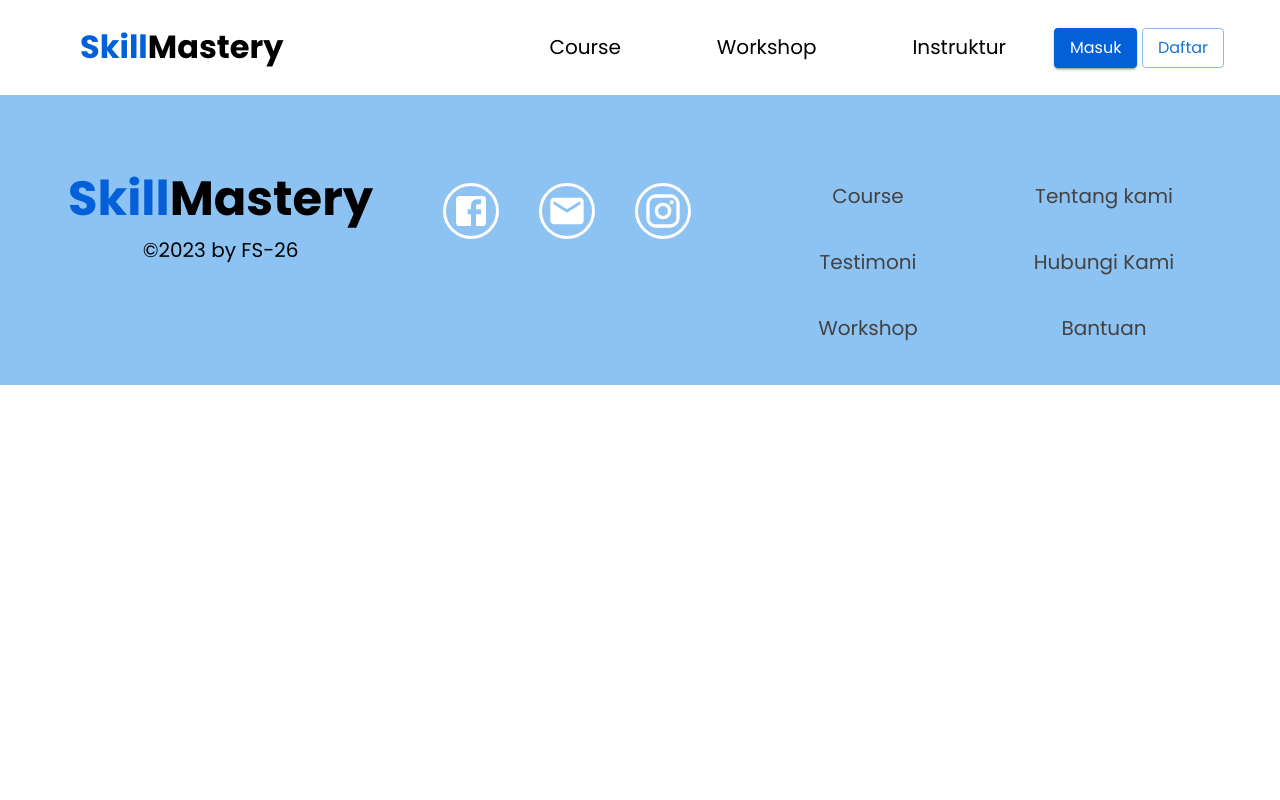
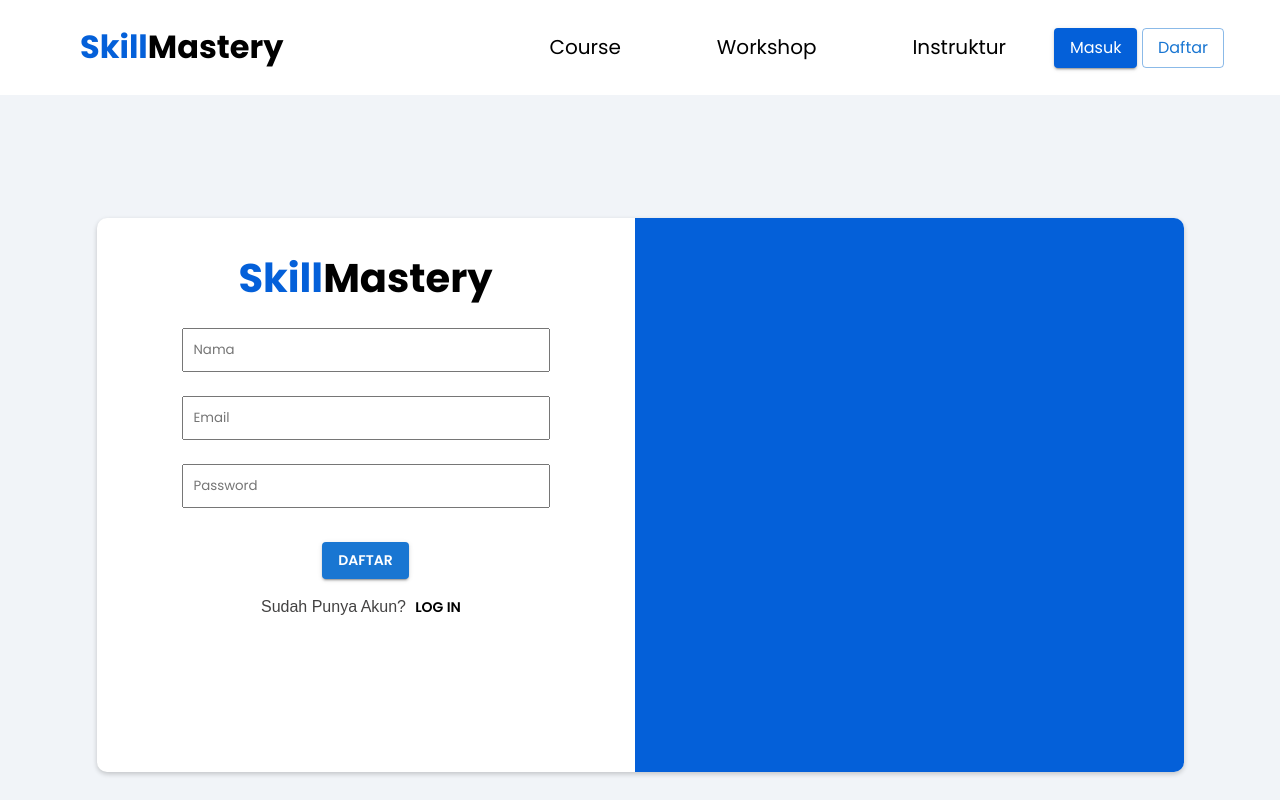
Before and after one commit to tugas-akhir-fs26/FE-SkillMastery, a React (Vite) app: page /login in a window 1280 px wide. Shown: the top 800 px of the page. Built offline with nearby package versions, Linux system fonts and the light colour scheme.

Commit message:
tambah logic register

```diff
--- a/src/App.jsx
+++ b/src/App.jsx
@@ -18,6 +18,7 @@ import Setting from './pages/setting';
 import Instruktur from './pages/instruktur';
 import React from 'react';
 import CourseDetail from './pages/courseDetail';
+import Login from './components/login/login';
 
 const theme = createTheme({
   typography: {
@@ -48,6 +49,7 @@ function App() {
         <Route path="/setting" element={<Setting />}></Route>
         <Route path="/instruktur" element={<Instruktur />} />
         <Route path="/course-detail" element={<CourseDetail />} />
+        <Route path="/login" element={<Login />} />
       </Routes>
       <Footer />
     </ThemeProvider>
--- a/src/components/cregister.jsx
+++ b/src/components/cregister.jsx
@@ -1,53 +1,64 @@
-import React, { useState } from 'react';
-import { useNavigate } from 'react-router-dom';
-import '../css/register.css';
-import axios from 'axios';
-import Validation from './cregistervalidation';
-import SVGImage from './images/register.svg';
-import EyeClosed from './images/eyeclosedicon.svg';
-import EyeOpen from './images/eyeopenicon.svg';
-import Stack from '@mui/material/Stack';
-import Button from '@mui/material/Button';
-import Typography from '@mui/material/Typography';
+import React, { useState } from "react";
+import { useNavigate } from "react-router-dom";
+import "../css/register.css";
+import axios from "axios";
+import Validation from "./cregistervalidation";
+import SVGImage from "./images/register.svg";
+import Stack from "@mui/material/Stack";
+import Button from "@mui/material/Button";
+import Typography from "@mui/material/Typography";
+import { Alert, Backdrop, CircularProgress } from "@mui/material";
 
 function Register() {
   const navigate = useNavigate();
+  const [loading, setLoading] = useState(false);
+  const [open, setOpen] = React.useState(true);
+  const [message, setMessage] = React.useState("");
   const [values, setValues] = useState({
-    name: '',
-    email: '',
-    password: '',
+    name: "",
+    email: "",
+    password: "",
   });
 
   const [errors, setErrors] = useState({});
   const handleInput = (event) => {
-    setValues((prev) => ({ ...prev, [event.target.name]: [event.target.value] }));
+    setValues((prev) => ({
+      ...prev,
+      [event.target.name]: event.target.value,
+    }));
   };
 
   const handleSubmit = async (event) => {
     event.preventDefault();
-    setErrors(Validation(values));
-    const { name, email, password } = values;
-
-    if (Object.values(errors).some((error) => error !== '')) {
-      console.log('Ada field yang belum terisi');
+    setLoading(true);
+    if (Object.values(errors).some((error) => error !== "")) {
+      console.log("Ada field yang belum terisi");
       return;
     }
 
+
     try {
-      const response = await fetch('https://6528c37e931d71583df26ee3.mockapi.io/users', {
-        method: 'POST',
-        headers: {
-          Accept: 'application/json',
-          'Content-Type': 'application/json',
-        },
-        body: JSON.stringify({ name, email, password }),
-      });
+      const response = await axios.post(
+        "https://skillmastery.adaptable.app/auth/register",
+        {
+          Name: values.name,
+          email: values.email,
+          password: values.password,
+        }
+      );
 
-      const responseData = await response.json();
-
-      console.log(responseData);
+      if (response.status >= 200 && response.status < 300) {
+        setOpen(false);
+        setLoading(false);
+        setMessage(response.data.message);
+        setValues({
+          name : "",
+          email : "",
+          password : ""
+        })
+      }
     } catch (error) {
-      console.error('Error during fetch:', error);
+      console.error("Error during fetch:", error);
     }
   };
 
@@ -60,47 +71,93 @@ function Register() {
               <span>Skill</span>
               <span>Mastery</span>
             </h1>
-            <form id="regis-form" onSubmit={handleSubmit}>
+            <form
+              id="regis-form"
+              onSubmit={handleSubmit}
+              style={{ position: "relative" }}
+            >
+              {loading ? (
+                <Backdrop
+                  sx={{
+                    color: "#fff",
+                    zIndex: (theme) => theme.zIndex.drawer + 1,
+                  }}
+                  open={open}
+                >
+                  <CircularProgress color="inherit" />
+                </Backdrop>
+              ) : (
+                ""
+              )}
               <div className="input-form">
                 <label htmlFor="name"></label>
-                <input type="text" id="name" placeholder="Nama" name="name" onChange={handleInput} />
-                <div className="textalert">{errors.name && <span>{errors.name}</span>}</div>
+                <input
+                  type="text"
+                  id="name"
+                  placeholder="Nama"
+                  name="name"
+                  value={values.name}
+                  onChange={handleInput}
+                />
+                <div className="textalert">
+                  {errors.name && <span>{errors.name}</span>}
+                </div>
               </div>
               <div className="input-form">
                 <label htmlFor="email"></label>
-                <input type="email" id="email" placeholder="Email" name="email" onChange={handleInput} />
-                <div className="textalert">{errors.email && <span>{errors.email}</span>}</div>
+                <input
+                  type="email"
+                  id="email"
+                  placeholder="Email"
+                  name="email"
+                  value={values.email}
+                  onChange={handleInput}
+                />
+                <div className="textalert">
+                  {errors.email && <span>{errors.email}</span>}
+                </div>
               </div>
               <div className="input-form">
                 <div className="input-password">
                   <label htmlFor="password"></label>
-                  <input type="password" id="password" placeholder="Password" name="password" onChange={handleInput} />
-                  <div>{errors.password && <span className="textalert">{errors.password}</span>}</div>
+                  <input
+                    type="password"
+                    id="password"
+                    placeholder="Password"
+                    name="password"
+                    value={values.password}
+                    onChange={handleInput}
+                  />
+                  <div>
+                    {errors.password && (
+                      <span className="textalert">{errors.password}</span>
+                    )}
+                  </div>
                 </div>
               </div>
               <div className="button">
                 <Stack spacing={2} direction="row">
-                  <Button
-                    variant="contained"
-                    onClick={() => {
-                      navigate('/homepage');
-                    }}
-                    onSubmit={handleSubmit}
-                  >
+                  <Button variant="contained" onClick={handleSubmit}>
                     Daftar
                   </Button>
                 </Stack>
               </div>
             </form>
-            <p style={{ display: 'flex', justifyContent: 'center', alignItems: 'center' }}>
+            <p
+              style={{
+                display: "flex",
+                justifyContent: "center",
+                alignItems: "center",
+              }}
+            >
               Sudah Punya Akun?
               <Stack spacing={2} direction="row">
                 <Button
                   variant="text"
                   onClick={() => {
-                    navigate('/login');
+                    navigate("/login");
                   }}
-                  style={{ color: 'black' }}
+                  style={{ color: "black" }}
                 >
                   Log in
                 </Button>
--- a/src/components/login/login.jsx
+++ b/src/components/login/login.jsx
@@ -0,0 +1,149 @@
+import React, { useState } from "react";
+import { useNavigate } from "react-router-dom";
+import "./register.css";
+import axios from "axios";
+import Validation from "../cregistervalidation";
+import Stack from "@mui/material/Stack";
+import Button from "@mui/material/Button";
+
+export default function Login() {
+  const navigate = useNavigate();
+  const [values, setValues] = useState({
+    name: "",
+    email: "",
+    password: "",
+  });
+
+  const [errors, setErrors] = useState({});
+  const handleInput = (event) => {
+    setValues((prev) => ({
+      ...prev,
+      [event.target.name]: [event.target.value],
+    }));
+  };
+
+  const handleSubmit = async (event) => {
+    event.preventDefault();
+    setErrors(Validation(values));
+    const { name, email, password } = values;
+
+    if (Object.values(errors).some((error) => error !== "")) {
+      console.log("Ada field yang belum terisi");
+      return;
+    }
+
+    try {
+      axios({
+        method : "POST",
+        url : "https://skillmastery.adaptable.app/auth/register",
+        data : {
+          Name : name,
+          email : email,
+          password : password
+        }
+      })
+        .then(function (response) {
+          console.log(response);
+        })
+        .catch(function (error) {
+          console.log(error);
+        });
+    } catch (error) {
+      console.error("Error during fetch:", error);
+    }
+  };
+
+  return (
+    <div className="body">
+      <div className="container">
+        <div className="register-container">
+          <div className="register-form">
+            <h1 className="logo-title">
+              <span>Skill</span>
+              <span>Mastery</span>
+            </h1>
+            <form id="regis-form" onSubmit={handleSubmit}>
+              <div className="input-form">
+                <label htmlFor="name"></label>
+                <input
+                  type="text"
+                  id="name"
+                  placeholder="Nama"
+                  name="name"
+                  onChange={handleInput}
+                />
+                <div className="textalert">
+                  {errors.name && <span>{errors.name}</span>}
+                </div>
+              </div>
+              <div className="input-form">
+                <label htmlFor="email"></label>
+                <input
+                  type="email"
+                  id="email"
+                  placeholder="Email"
+                  name="email"
+                  onChange={handleInput}
+                />
+                <div className="textalert">
+                  {errors.email && <span>{errors.email}</span>}
+                </div>
+              </div>
+              <div className="input-form">
+                <div className="input-password">
+                  <label htmlFor="password"></label>
+                  <input
+                    type="password"
+                    id="password"
+                    placeholder="Password"
+                    name="password"
+                    onChange={handleInput}
+                  />
+                  <div>
+                    {errors.password && (
+                      <span className="textalert">{errors.password}</span>
+                    )}
+                  </div>
+                </div>
+              </div>
+              <div className="button">
+                <Stack spacing={2} direction="row">
+                  <Button
+                    variant="contained"
+                    onClick={() => {
+                      navigate("/homepage");
+                    }}
+                    onSubmit={handleSubmit}
+                  >
+                    Daftar
+                  </Button>
+                </Stack>
+              </div>
+            </form>
+            <p
+              style={{
+                display: "flex",
+                justifyContent: "center",
+                alignItems: "center",
+              }}
+            >
+              Sudah Punya Akun?
+              <Stack spacing={2} direction="row">
+                <Button
+                  variant="text"
+                  onClick={() => {
+                    navigate("/login");
+                  }}
+                  style={{ color: "black" }}
+                >
+                  Log in
+                </Button>
+              </Stack>
+            </p>
+          </div>
+        </div>
+        <div className="img-container"></div>
+      </div>
+    </div>
+  );
+}
--- /dev/null
+++ b/src/components/login/register.css
@@ -0,0 +1,248 @@
+.body {
+  margin: 0;
+  padding: 0;
+  display: flex;
+  justify-content: center;
+  align-items: center;
+  height: 100vh;
+  background-color: #f1f4f8;
+}
+
+.container {
+  width: 1087px; /* Mengatur lebar container */
+  height: 554px;
+  display: flex;
+  background-color: #ffffff;
+  border-radius: 10px;
+  box-shadow: 0 2px 5px rgba(0, 0, 0, 0.2);
+  overflow: hidden;
+}
+
+.register-container {
+  width: 538px;
+  height: 554px;
+  display: flex;
+  justify-content: center;
+}
+
+.register-container h1 {
+  padding-top: 30px;
+  font-size: 40px;
+  font-weight: bold;
+  font-family: 'Poppins', sans-serif;
+  text-align: center;
+}
+
+.logo-title span:nth-child(1) {
+  color: #0460d9;
+}
+
+.logo-title span:nth-child(2) {
+  color: #000000;
+}
+
+/* Input Daftar */
+.input-form {
+  padding-top: 20px;
+  border-radius: 2px;
+  width: auto;
+  height: 3rem;
+}
+
+.input-form #name,
+.input-form #email,
+.input-form #password {
+  width: 364px;
+  height: 40px;
+  text-indent: 10px;
+}
+
+.input-password {
+  position: relative;
+}
+
+.input-form .error {
+  /* padding-top: 1px; */
+  width: auto;
+  height: 1px;
+}
+
+.toggle-password {
+  position: absolute;
+  right: 10px;
+  top: 50%;
+  transform: translateY(-50%);
+  cursor: pointer;
+}
+
+/* Tombol Daftar */
+.button {
+  display: flex;
+  justify-content: center;
+  padding-top: 30px;
+}
+
+.button .btn {
+  background-color: #1890ff;
+  border-radius: 2px;
+  font-size: 16px;
+  font-weight: bold;
+  border: none;
+  width: 114px;
+  height: 40px;
+  color: #ffffff;
+  cursor: pointer;
+}
+
+.button .btn:hover {
+  background-color: #0460d9;
+}
+
+p {
+  padding-top: 10px;
+  text-align: center;
+  color: #434242;
+  font-family: Arial, Helvetica, sans-serif;
+}
+
+p a {
+  text-decoration: none;
+  color: #000000;
+}
+
+.img-container {
+  width: 549px;
+  height: 554px;
+  display: flex;
+  background-color: #0460d9;
+  justify-content: center;
+  align-items: center;
+}
+
+.error-message {
+  display: none;
+  color: red;
+  font-size: 14px;
+  padding: 1px;
+  margin: 1px;
+}
+
+button#closeButton {
+  background-color: #0460d9;
+  border: none;
+  color: #fff;
+  padding: 10px 20px;
+  border-radius: 5px;
+  cursor: pointer;
+  margin-top: 10px;
+}
+
+button#closeButton:hover {
+  background-color: #0460d9;
+}
+
+.modal {
+  display: none;
+  position: fixed;
+  top: 0;
+  left: 0;
+  width: 100%;
+  height: 100%;
+  background-color: rgba(0, 0, 0, 0.5);
+  font-family: Arial, Helvetica, sans-serif;
+  text-align: center;
+}
+
+.modal-content {
+  position: absolute;
+  top: 50%;
+  left: 50%;
+  transform: translate(-50%, -50%);
+  background-color: #fff;
+  padding: 20px;
+  border-radius: 5px;
+  box-shadow: 0 2px 10px rgba(0, 0, 0, 0.2);
+}
+
+.success-close {
+  display: none;
+}
+
+.modal-content .success-button {
+  background-color: #1890ff;
+  border-radius: 2px;
+  font-size: 16px;
+  font-weight: bold;
+  border: none;
+  width: 114px;
+  height: 40px;
+  color: #ffffff;
+  cursor: pointer;
+}
+
+.close {
+  position: absolute;
+  top: 10px;
+  right: 10px;
+  font-size: 24px;
+  cursor: pointer;
+}
+
+/* Aturan CSS standar di sini */
+
+/* Aturan CSS responsif untuk lebar layar <= 768px */
+@media screen and (max-width: 768px) {
+  .container {
+    display: flex;
+    flex-direction: column;
+    align-items: center;
+    text-align: center;
+    width: 500px;
+  }
+
+  .register-container {
+    width: 100%;
+  }
+
+  .img-container {
+    display: none;
+  }
+
+  .register-form {
+    width: 100%;
+    max-width: 100%;
+    padding: 20px;
+  }
+}
+
+@media screen and (max-width: 414px) {
+  .container {
+    display: flex;
+    flex-direction: column;
+    align-items: center;
+    text-align: center;
+    width: 350px;
+  }
+
+  .register-container {
+    width: 100%;
+  }
+
+  .img-container {
+    display: none;
+  }
+
+  .register-form {
+    width: 100%;
+    max-width: 100%;
+    padding: 20px;
+  }
+
+  .input-form #name,
+  .input-form #email,
+  .input-form #password {
+    width: 300px;
+    height: 30px;
+    text-indent: 10px;
+  }
+}
```
